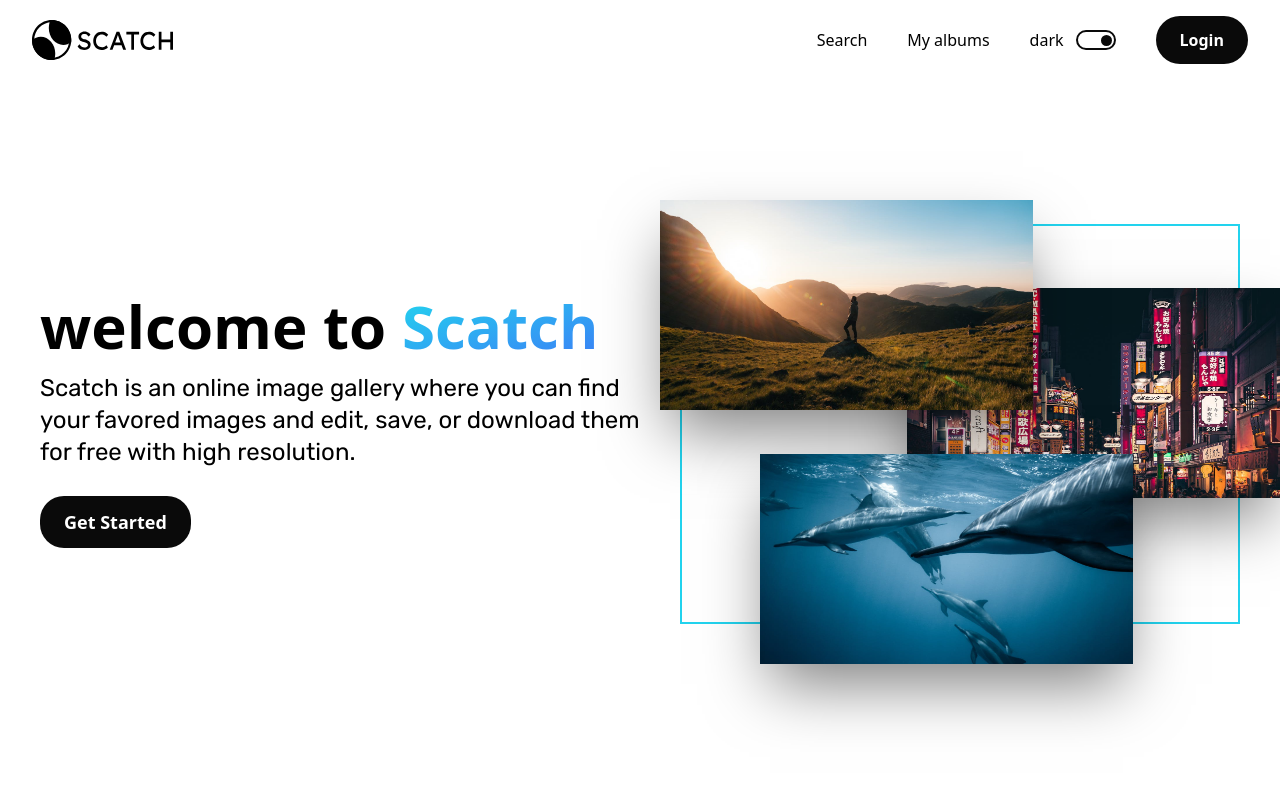
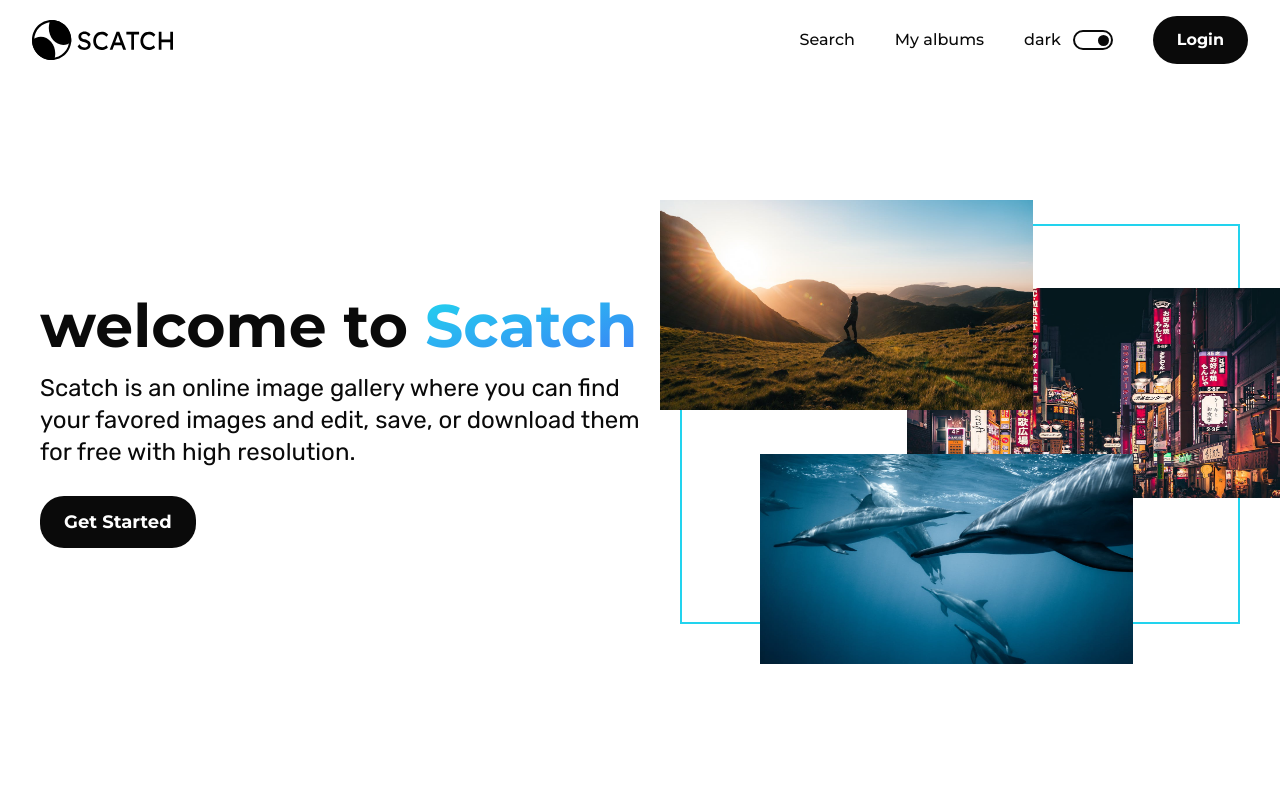
Before and after one commit to malkiii/scatch, a Next.js app: page / in a window 1280 px wide. Shown: the top 800 px of the page. Built offline with nearby package versions, Linux system fonts and the light colour scheme.

Commit message:
Update the styles ✨

```diff
--- a/styles/globals.css
+++ b/styles/globals.css
@@ -6,6 +6,9 @@
 @tailwind utilities;
 
 @layer base {
+  body {
+    @apply text-dark dark:text-white dark:bg-dark font-monsterrat overflow-x-hidden transition-colors;
+  }
   body::-webkit-scrollbar {
     @apply w-4;
   }
@@ -52,7 +55,7 @@
     @apply absolute aspect-[1149/761] w-4/5 sm:w-3/4 top-0 left-1/2 text-white border-2 hover:text-theme border-white hover:border-theme transition-colors rounded-lg;
   }
   .hero-section-image {
-    @apply absolute w-2/3 aspect-[1920/1080] shadow-3xl;
+    @apply absolute w-2/3 aspect-[1920/1080] select-none after:absolute after:inset-0 after:bg-theme after:w-0 after:top-0 after:z-10;
   }
   .footer-link {
     @apply flex items-center my-2 dark:text-white/90 text-dark/70 hover:text-dark dark:hover:text-theme transition-colors gap-3;
@@ -61,7 +64,7 @@
     @apply inline-block p-2 bg-white/90 text-dark transition-colors hover:bg-theme hover:text-white rounded-md;
   }
   .image-layout-cover {
-    @apply absolute top-0 left-0 w-full h-full opacity-0 focus-gradient transition-opacity hover:opacity-100;
+    @apply absolute top-0 left-0 w-full h-full opacity-0 before:absolute before:inset-0 before:focus-gradient before:pointer-events-none transition-opacity hover:opacity-100;
   }
   .filter-option {
     @apply flex items-center gap-2 bg-white dark:bg-neutral-900 transition-colors p-3 first:rounded-t-md last:rounded-b-md capitalize;
@@ -72,10 +75,6 @@
   .transition-inherit {
     transition: inherit;
   }
-  .h-fill {
-    height: -moz-available;
-    height: -webkit-fill-available;
-  }
   .focus-gradient {
     background: radial-gradient(#0000, #0005);
   }
```
